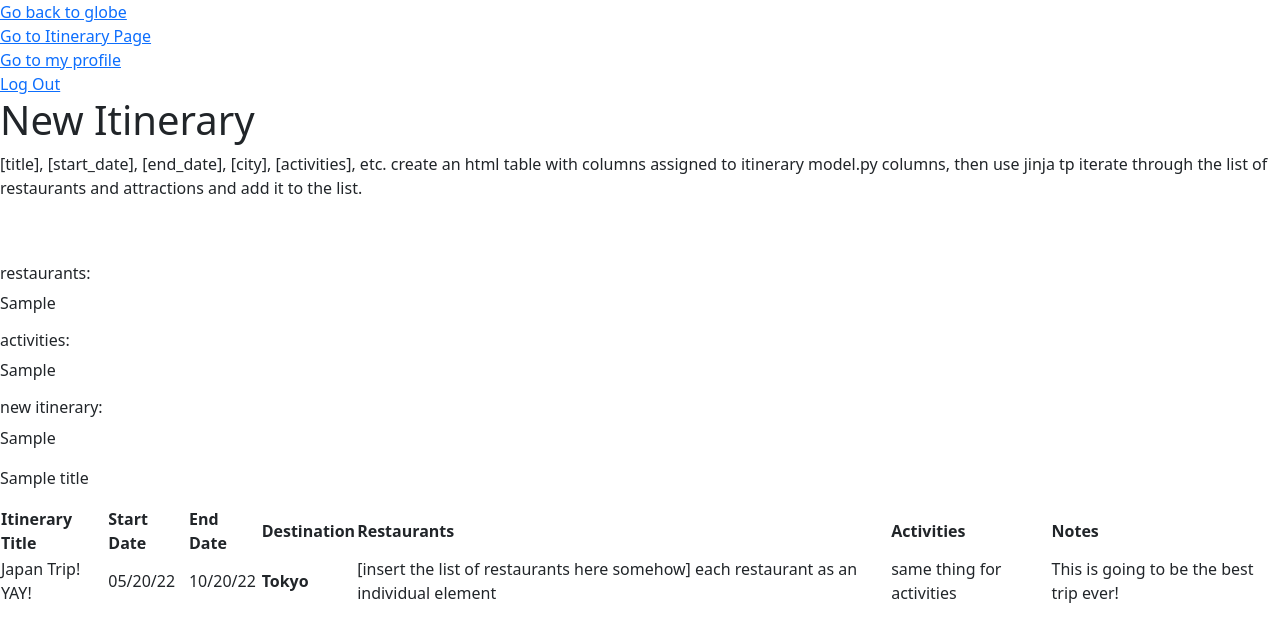
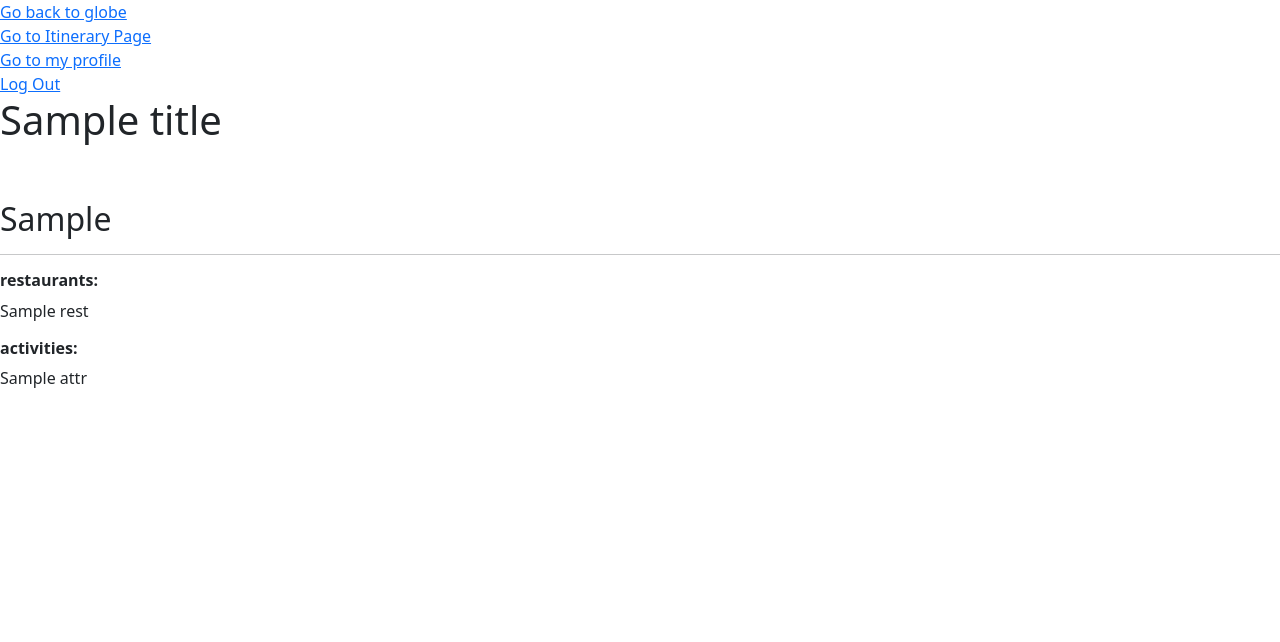
Before and after one commit to victoriaklo/travel-planner, a Flask app: template templates/new_itinerary.html in a window 1280 px wide. Shown: the top 642 px of the page. Run offline with Flask 2, Linux system fonts and the light colour scheme; tables that the repository leaves empty hold one stand-in row (values such as "Sample post"); the template is opened without the code that fills it: values that come from a table or form of the project are taken from there, most other values are stand-ins (such as "Sample title", 1, 10 or a date in 2020).

Commit message:
refactored code for create and update itinerary

```diff
--- a/server.py
+++ b/server.py
@@ -173,6 +173,8 @@ def get_attractions():
 
     city = crud.get_city_by_id(city_id)
     print(city)
+    # get the placeID
+    # store it in the activityTable
 
     location = f"{city.latitude},{city.longitude}"
 
@@ -224,41 +226,25 @@ def create_itinerary():
     db.session.add(dest)
     db.session.commit()
 
+    activities_dict = {
+    "restaurant": rest_list,
+    "attraction": attr_list
+    }
 
-    for item in rest_list:
-        check_activity = crud.get_activity_by_name(item)
 
-        if check_activity is None:
-            new_activity = crud.create_activity(item, "restaurant", city_id)
-            db.session.add(new_activity)
-            db.session.commit()
-            act_id = new_activity.id
-            sched_act = crud.create_sched_activity(act_id, itin_id)
-            db.session.add(sched_act)
-            db.session.commit()
+    for key, value in activities_dict.items():
+        for item in value:
+            check_activity = crud.get_activity_by_name(item)
 
-        else:
-            ## do NOT add it to the db, just create a sched_act
-            act_id = check_activity.id
-            sched_act = crud.create_sched_activity(act_id, itin_id)
-            db.session.add(sched_act)
-            db.session.commit()
+            if check_activity is None:
+                new_activity = crud.create_activity(item, key, city_id)
+                db.session.add(new_activity)
+                db.session.commit()
+                act_id = new_activity.id
 
-    for item in attr_list:
-        check_activity = crud.get_activity_by_name(item)
+            else:
+                act_id = check_activity.id
 
-        if check_activity is None:
-            new_activity = crud.create_activity(item, "attraction", city_id)
-            db.session.add(new_activity)
-            db.session.commit()
-            act_id = new_activity.id
-            sched_act = crud.create_sched_activity(act_id, itin_id)
-            db.session.add(sched_act)
-            db.session.commit()
-
-        else:
-            ## do NOT add it to the db, just create a sched_act
-            act_id = check_activity.id
             sched_act = crud.create_sched_activity(act_id, itin_id)
             db.session.add(sched_act)
             db.session.commit()
@@ -281,59 +267,38 @@ def create_itinerary():
 def update_itinerary():
     """Update existing itinerary with other activities or flights"""
 
-    # get itin_id - get from the form
     itin_id = request.form.get("update-itinerary")
-
-    #get the list of selected restaurants and attraction from form
     rest_list = request.form.getlist("rest-choice")
     attr_list = request.form.getlist("attr-choice")
     city_id = request.form.get("city_id")
 
+    # what if multiple names in multiple cities?
+    # create a crud function to get activity
+        # crud.get_by_city_id(city_id).get_activity_by_name(item)
+        # result of this will be the activities to check against
+
+    activities_dict = {
+        "restaurant": rest_list,
+        "attraction": attr_list
+        }
 
 
-    # for item in rest_list check if in activity db
-    for item in rest_list:
-        check_activity = crud.get_activity_by_name(item)
+    for key, value in activities_dict.items():
+        for item in value:
+            check_activity = crud.get_activity_by_name(item)
 
-        # if its not ib db, create activity and scheduled activity
-        if check_activity is None:
-            new_activity = crud.create_activity(item, "restaurant", city_id)
-            db.session.add(new_activity)
-            db.session.commit()
-            act_id = new_activity.id
+            if check_activity is None:
+                new_activity = crud.create_activity(item, key, city_id)
+                db.session.add(new_activity)
+                db.session.commit()
+                act_id = new_activity.id
+
+            else:
+                act_id = check_activity.id
+
             sched_act = crud.create_sched_activity(act_id, itin_id)
             db.session.add(sched_act)
             db.session.commit()
-
-        else:
-            ## do NOT add it to the db, just create a sched_act
-            act_id = check_activity.id
-            sched_act = crud.create_sched_activity(act_id, itin_id)
-            db.session.add(sched_act)
-            db.session.commit()
-
-
-
-    for item in attr_list:
-        check_activity = crud.get_activity_by_name(item)
-        if check_activity is None:
-            new_activity = crud.create_activity(item, "attraction", city_id)
-            db.session.add(new_activity)
-            db.session.commit()
-            act_id = new_activity.id
-            sched_act = crud.create_sched_activity(act_id, itin_id)
-            db.session.add(sched_act)
-            db.session.commit()
-
-        else:
-            ## do NOT add it to the db, just create a sched_act
-            act_id = check_activity.id
-            sched_act = crud.create_sched_activity(act_id, itin_id)
-            db.session.add(sched_act)
-            db.session.commit()
-
-
-    # what if multiple names in multiple cities?
 
 
 
@@ -354,7 +319,13 @@ def display_itin_by_id(id):
 
     activities = crud.get_activities_by_activities_ids(activities_ids)
 
-    return render_template("itinerary.html", itinerary=itinerary, activities=activities)
+    city_id_list = []
+    for activity in activities:
+        city_id_list.append(activity.city_id)
+
+
+
+    return render_template("itinerary.html", itinerary=itinerary, activities=activities, city_id_list=city_id_list)
 
 
 @app.route("/itinerary/<int:id>", methods = ["DELETE"])
--- a/templates/new_itinerary.html
+++ b/templates/new_itinerary.html
@@ -2,46 +2,19 @@
 {% block title %}User Profile{% endblock %}
 
 {% block body %}
-  <h1>New Itinerary</h1>
-
-
-  <p>[title], [start_date], [end_date], [city],  [activities], etc.
-
-    create an html table with columns assigned to itinerary model.py columns, then use jinja tp iterate through the list of restaurants and attractions and add it to the list.
-  </p>
+  <h1>{{title}}</h1>
   <br>
   <br>
-  <h6>restaurants:</h6>
-  <p>{{rest_list}}</p>
-  <h6>activities:</h6>
-  <p>{{attr_list}}</p>
-  <h6>new itinerary:</h6>
-  <p>{{new_itinerary}}</p>
-  <p>{{title}}</p>
-
-  <table>
-    <thead>
-      <tr>
-        <th>Itinerary Title</th>
-        <th>Start Date</th>
-        <th>End Date</th>
-        <th>Destination</th>
-        <th>Restaurants</th>
-        <th>Activities</th>
-        <th>Notes</th>
-      </tr>
-    </thead>
-    <tbody id="itinerary-body">
-      <tr>
-        <td>Japan Trip! YAY!</td>
-        <td>05/20/22</td>
-        <td>10/20/22</td>
-        <th>Tokyo</th>
-        <td>[insert the list of restaurants here somehow] each restaurant as an individual element</td>
-        <td>same thing for activities</td>
-        <td>This is going to be the best trip ever!</td>
-      </tr>
-
+  <h2>{{city.city}}</h2>
+  <hr>
+  <h6><strong>restaurants:</strong></h6>
+  {% for rest in rest_list %}
+  <p>{{rest}}</p>
+  {% endfor %}
+  <h6><strong>activities:</strong></h6>
+  {% for attr in attr_list %}
+  <p>{{attr}}</p>
+  {% endfor %}
 
 
     </tbody>
```
Also changed, not shown: crud.py (+4 -4 lines), static/css/index.css (deleted), 1 other file.
